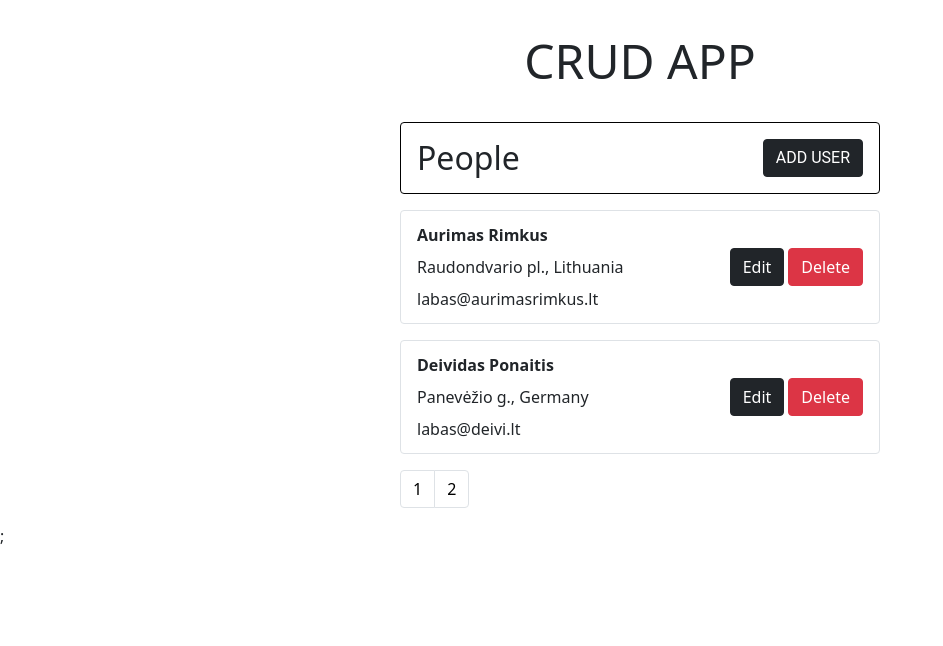
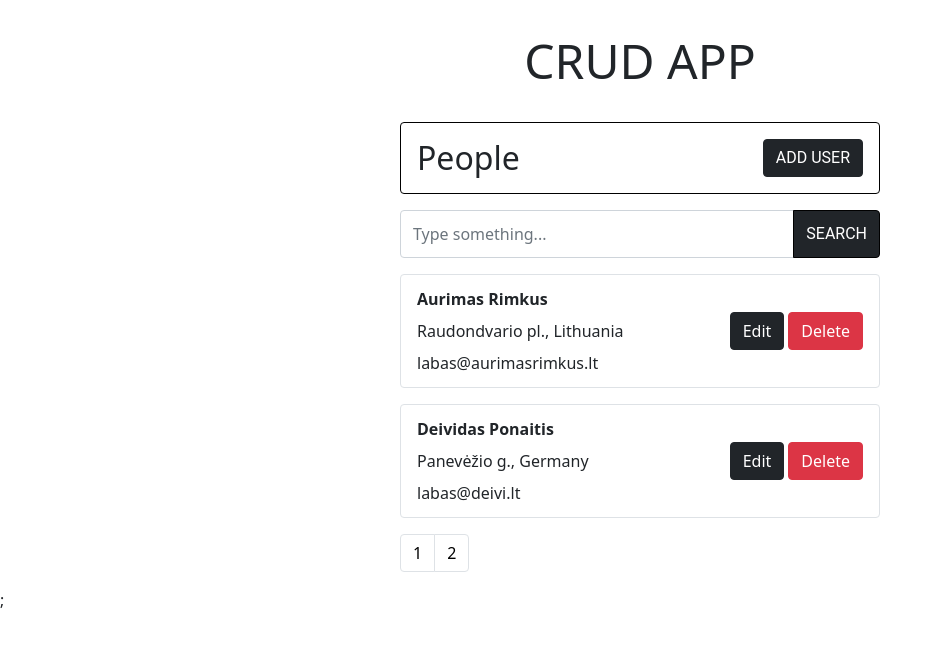
Before and after one commit to rimkusaurimas/crud-app, a React (Create React App) app: page / in a window 1280 px wide. Shown: the top 646 px of the page, without its empty margins (0-943 px from the left). Built offline with nearby package versions, Linux system fonts and the light colour scheme.

Commit message:
Search validation and styling

```diff
--- /dev/null
+++ b/src/components/Search/Search.jsx
@@ -0,0 +1,37 @@
+import React, { useState } from "react";
+import styles from "./search.module.scss";
+import { Form, Button } from "react-bootstrap";
+
+export const Search = () => {
+  const [validated, setValidated] = useState(false);
+
+  const handleSubmit = (event) => {
+    const form = event.currentTarget;
+    if (form.checkValidity() === false) {
+      event.preventDefault();
+      event.stopPropagation();
+    }
+
+    setValidated(true);
+  };
+
+  return (
+    <>
+      <Form noValidate validated={validated} onSubmit={handleSubmit}>
+        <Form.Group className={styles.search} controlId="formBasicEmail">
+          <Form.Control
+            className={styles.searchInput}
+            type="text"
+            placeholder="Type something..."
+            id="search"
+            aria-describedby="passwordHelpBlock"
+            required
+          />
+          <Button type="submit" className={styles.searchButton}>
+            search
+          </Button>
+        </Form.Group>
+      </Form>
+    </>
+  );
+};
--- /dev/null
+++ b/src/components/Search/index.js
@@ -0,0 +1 @@
+export * from "./Search";
--- /dev/null
+++ b/src/components/Search/search.module.scss
@@ -0,0 +1,31 @@
+@import "../../styles/_base.scss";
+
+$hover-color: #e9ecef;
+$bootstrap-black: #212529;
+
+.search {
+  margin-top: 1rem;
+  max-height: 8rem;
+  display: flex;
+
+  &Input {
+    border-top-right-radius: 0 !important;
+    border-bottom-right-radius: 0 !important;
+    margin-right: -0.1rem;
+  }
+
+  &Button {
+    text-transform: uppercase !important;
+    border-top-left-radius: 0 !important;
+    border-bottom-left-radius: 0 !important;
+    border-color: $primary-color !important;
+    background: $bootstrap-black !important;
+    font-family: $default-font !important;
+    line-height: 0 !important;
+    height: 3rem !important;
+
+    &:focus {
+      box-shadow: 0 0 0 0.25rem rgba(0, 0, 0, 0.2) !important;
+    }
+  }
+}
--- a/src/components/UserList/UserList.jsx
+++ b/src/components/UserList/UserList.jsx
@@ -3,6 +3,7 @@ import { ListGroup } from "reactstrap";
 import { SingleUser } from "./SingleUser/SingleUser";
 import { UserContext } from "../../features/context/UserContext";
 import { Pagination } from "../Pagination";
+import { Search } from "../Search";
 
 export const UserList = () => {
   const [users, setUsers] = useContext(UserContext);
@@ -24,6 +25,7 @@ export const UserList = () => {
 
   return (
     <div>
+      <Search />
       <ListGroup>
         {currentObj.map((user) => (
           <SingleUser
```
